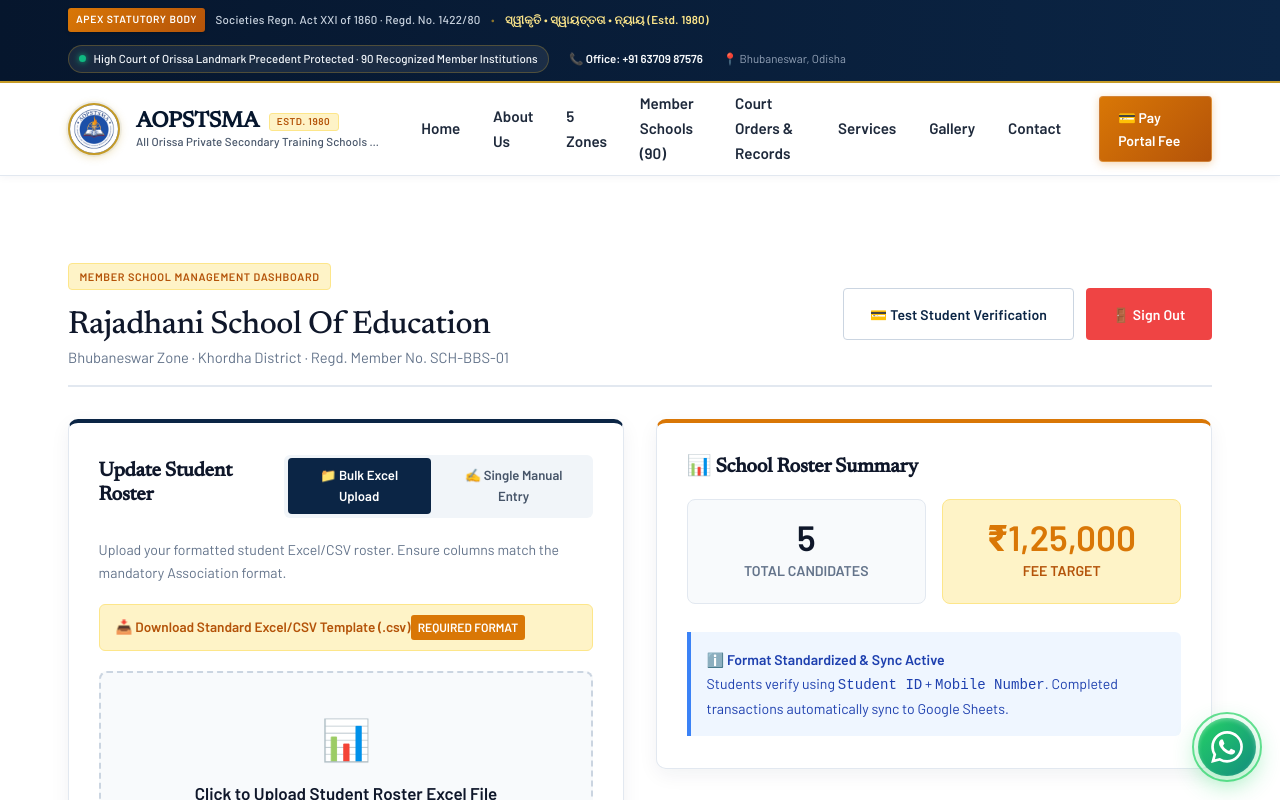
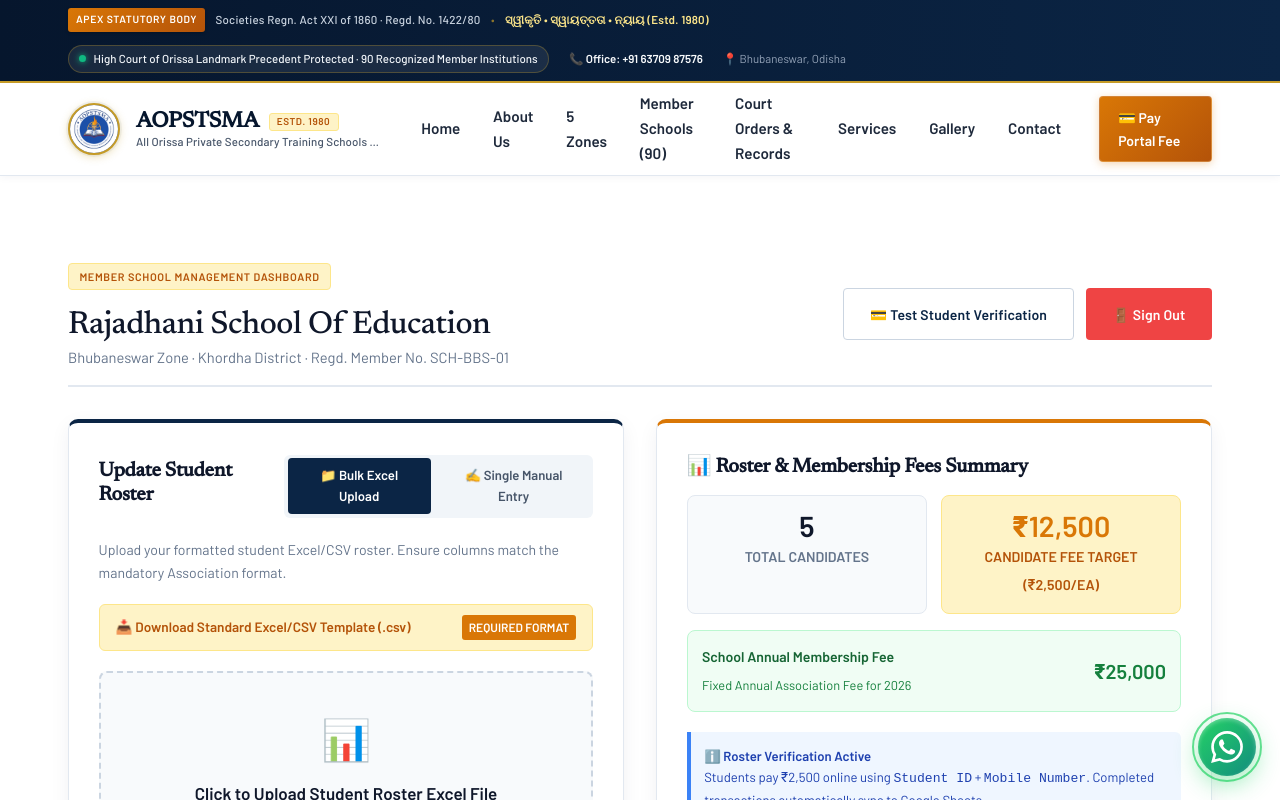
Before and after one commit to aopstsma/Website, a Next.js app: page /school-dashboard in a window 1280 px wide. Shown: the top 800 px of the page. Built offline with nearby package versions, Linux system fonts and the light colour scheme; sample sign-in values are in the browser's storage.

Commit message:
Update fee structure: Candidate fee 2500 and School Annual Fee 25000

```diff
--- a/app/api/google-sheets-webhook/route.ts
+++ b/app/api/google-sheets-webhook/route.ts
@@ -33,7 +33,7 @@
             mobileNumber,
             schoolName,
             zoneName,
-            amount: amount || 25000,
+            amount: amount || 2500,
             paymentMethod: paymentMethod || 'UPI / Online Gateway',
             status: 'SUCCESS',
           }),
--- a/app/school-dashboard/page.tsx
+++ b/app/school-dashboard/page.tsx
@@ -15,7 +15,7 @@
   const [newStudentId, setNewStudentId] = useState('');
   const [newName, setNewName] = useState('');
   const [newMobile, setNewMobile] = useState('');
-  const [newFee, setNewFee] = useState('25000');
+  const [newFee, setNewFee] = useState('2500');
   const [addMessage, setAddMessage] = useState<string | null>(null);
 
   // Active Tab for Student Addition: 'excel' vs 'manual'
@@ -46,7 +46,7 @@
       schoolId: 'SCH-BBS-01',
       schoolName: 'Rajadhani School Of Education',
       district: 'Khordha',
-      feeAmount: Number(newFee) || 25000,
+      feeAmount: Number(newFee) || 2500,
       paymentStatus: 'Pending',
     };
 
@@ -80,7 +80,7 @@
           const sId = row[0].trim().replace(/"/g, '');
           const sName = row[1].trim().replace(/"/g, '');
           const sMobile = row[2].trim().replace(/"/g, '');
-          const sFee = row[3] ? Number(row[3].trim().replace(/"/g, '')) : 25000;
+          const sFee = row[3] ? Number(row[3].trim().replace(/"/g, '')) : 2500;
 
           if (sId && sName && sMobile) {
             parsedRecords.push({
@@ -92,7 +92,7 @@
               schoolId: 'SCH-BBS-01',
               schoolName: 'Rajadhani School Of Education',
               district: 'Khordha',
-              feeAmount: sFee || 25000,
+              feeAmount: sFee || 2500,
               paymentStatus: 'Pending',
             });
           }
@@ -115,8 +115,8 @@
   const downloadTemplate = () => {
     const csvContent =
       'Student ID,Student Name,Mobile Number,Fee Payable\n' +
-      'STU-2026-101,Aarav Sharma,9861099999,25000\n' +
-      'STU-2026-102,Priya Mohanty,9437011111,25000\n';
+      'STU-2026-101,Aarav Sharma,9861099999,2500\n' +
+      'STU-2026-102,Priya Mohanty,9437011111,2500\n';
 
     const blob = new Blob([csvContent], { type: 'text/csv;charset=utf-8;' });
     const url = URL.createObjectURL(blob);
@@ -230,7 +230,7 @@
                     textAlign: 'left',
                     display: 'flex',
                     alignItems: 'center',
-                    justify: 'space-between',
+                    justifyContent: 'space-between',
                   }}
                 >
                   <span>📥 Download Standard Excel/CSV Template (.csv)</span>
@@ -319,27 +319,35 @@
 
           {/* SCHOOL SUMMARY STATS */}
           <div className="pay-card summary-card">
-            <h3>📊 School Roster Summary</h3>
-            <div style={{ display: 'grid', gridTemplateColumns: 'repeat(2, 1fr)', gap: '1rem', marginTop: '1.25rem' }}>
-              <div style={{ background: '#F8FAFC', padding: '1.25rem', borderRadius: '8px', border: '1px solid #E2E8F0', textAlign: 'center' }}>
-                <span style={{ display: 'block', fontSize: '2.2rem', fontWeight: 800, color: '#0F172A', lineHeight: 1 }}>
+            <h3>📊 Roster & Membership Fees Summary</h3>
+            <div style={{ display: 'grid', gridTemplateColumns: 'repeat(2, 1fr)', gap: '0.85rem', marginTop: '1rem' }}>
+              <div style={{ background: '#F8FAFC', padding: '1rem', borderRadius: '8px', border: '1px solid #E2E8F0', textAlign: 'center' }}>
+                <span style={{ display: 'block', fontSize: '1.8rem', fontWeight: 800, color: '#0F172A', lineHeight: 1 }}>
                   {students.length}
                 </span>
                 <small style={{ color: '#64748B', fontWeight: 600, textTransform: uppercaseText }}>Total Candidates</small>
               </div>
 
-              <div style={{ background: '#FEF3C7', padding: '1.25rem', borderRadius: '8px', border: '1px solid #FDE68A', textAlign: 'center' }}>
-                <span style={{ display: 'block', fontSize: '2.2rem', fontWeight: 800, color: '#D97706', lineHeight: 1 }}>
-                  ₹{(students.length * 25000).toLocaleString('en-IN')}
+              <div style={{ background: '#FEF3C7', padding: '1rem', borderRadius: '8px', border: '1px solid #FDE68A', textAlign: 'center' }}>
+                <span style={{ display: 'block', fontSize: '1.8rem', fontWeight: 800, color: '#D97706', lineHeight: 1 }}>
+                  ₹{(students.length * 2500).toLocaleString('en-IN')}
                 </span>
-                <small style={{ color: '#B45309', fontWeight: 600, textTransform: uppercaseText }}>Fee Target</small>
+                <small style={{ color: '#B45309', fontWeight: 600, textTransform: uppercaseText }}>Candidate Fee Target (₹2,500/ea)</small>
               </div>
             </div>
 
-            <div style={{ marginTop: '1.75rem', padding: '1rem', background: '#EFF6FF', borderLeft: '4px solid #3B82F6', borderRadius: '0 6px 6px 0', fontSize: '0.88rem', color: '#1E40AF' }}>
-              ℹ️ <strong>Format Standardized & Sync Active</strong>
+            <div style={{ marginTop: '1rem', padding: '0.9rem', background: '#F0FDF4', border: '1px solid #BBF7D0', borderRadius: '8px', display: 'flex', justifyContent: 'space-between', alignItems: 'center' }}>
+              <div>
+                <b style={{ color: '#166534', fontSize: '0.88rem', display: 'block' }}>School Annual Membership Fee</b>
+                <span style={{ fontSize: '0.8rem', color: '#15803D' }}>Fixed Annual Association Fee for 2026</span>
+              </div>
+              <span style={{ fontSize: '1.25rem', fontWeight: 800, color: '#15803D' }}>₹25,000</span>
+            </div>
+
+            <div style={{ marginTop: '1.25rem', padding: '0.85rem', background: '#EFF6FF', borderLeft: '4px solid #3B82F6', borderRadius: '0 6px 6px 0', fontSize: '0.82rem', color: '#1E40AF' }}>
+              ℹ️ <strong>Roster Verification Active</strong>
               <br />
-              Students verify using <code>Student ID</code> + <code>Mobile Number</code>. Completed transactions automatically sync to Google Sheets.
+              Students pay ₹2,500 online using <code>Student ID</code> + <code>Mobile Number</code>. Completed transactions automatically sync to Google Sheets.
             </div>
           </div>
         </div>
--- a/lib/data/students.ts
+++ b/lib/data/students.ts
@@ -39,7 +39,7 @@
     schoolId: 'SCH-BBS-01',
     schoolName: 'Rajadhani School Of Education',
     district: 'Khordha',
-    feeAmount: 25000,
+    feeAmount: 2500,
     paymentStatus: 'Pending',
   },
   {
@@ -51,7 +51,7 @@
     schoolId: 'SCH-BBS-02',
     schoolName: 'Odisha Nobel C.T School',
     district: 'Khordha',
-    feeAmount: 25000,
+    feeAmount: 2500,
     paymentStatus: 'Pending',
   },
   {
@@ -63,7 +63,7 @@
     schoolId: 'SCH-CEN-01',
     schoolName: 'Jagannath Secondary Training School',
     district: 'Cuttack',
-    feeAmount: 25000,
+    feeAmount: 2500,
     paymentStatus: 'Pending',
   },
   {
@@ -75,7 +75,7 @@
     schoolId: 'SCH-BAL-01',
     schoolName: 'Bhadrak Secondary Training School',
     district: 'Bhadrak',
-    feeAmount: 25000,
+    feeAmount: 2500,
     paymentStatus: 'Pending',
   },
   {
@@ -87,7 +87,7 @@
     schoolId: 'SCH-GAN-01',
     schoolName: 'Sri Aurobinda Secondary Training School',
     district: 'Ganjam',
-    feeAmount: 25000,
+    feeAmount: 2500,
     paymentStatus: 'Pending',
   },
 ];
```
Also changed, not shown: 1 other file (tests, documents, lock files or other folders).
